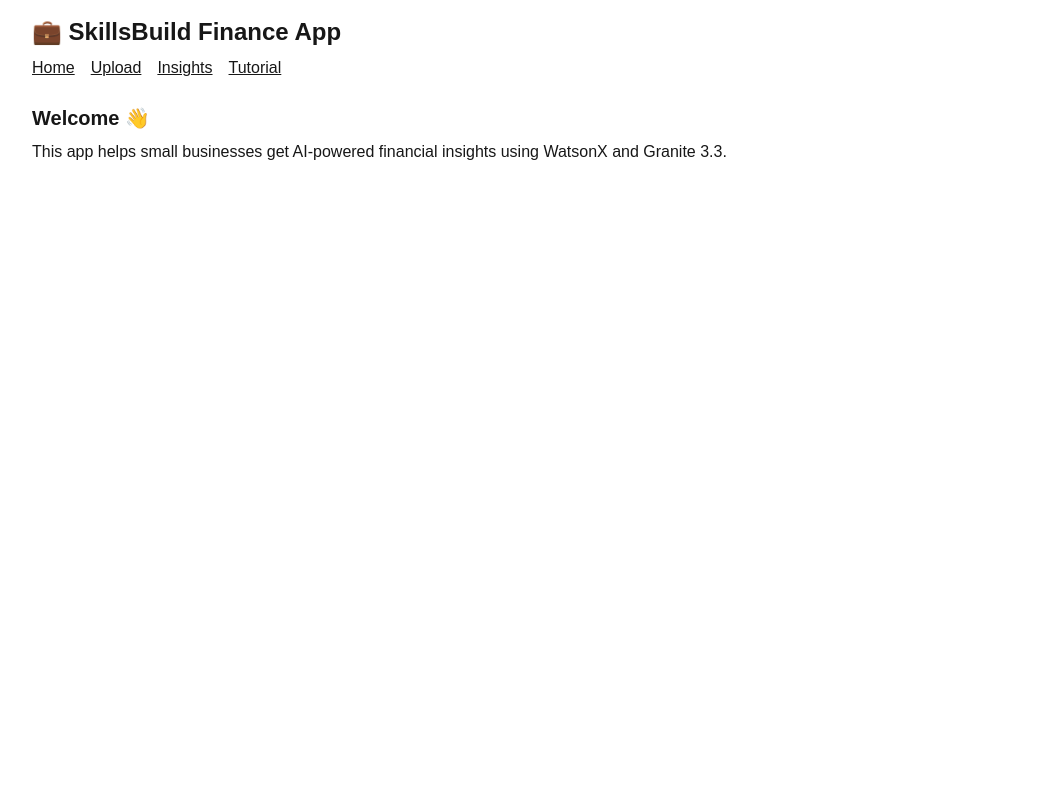
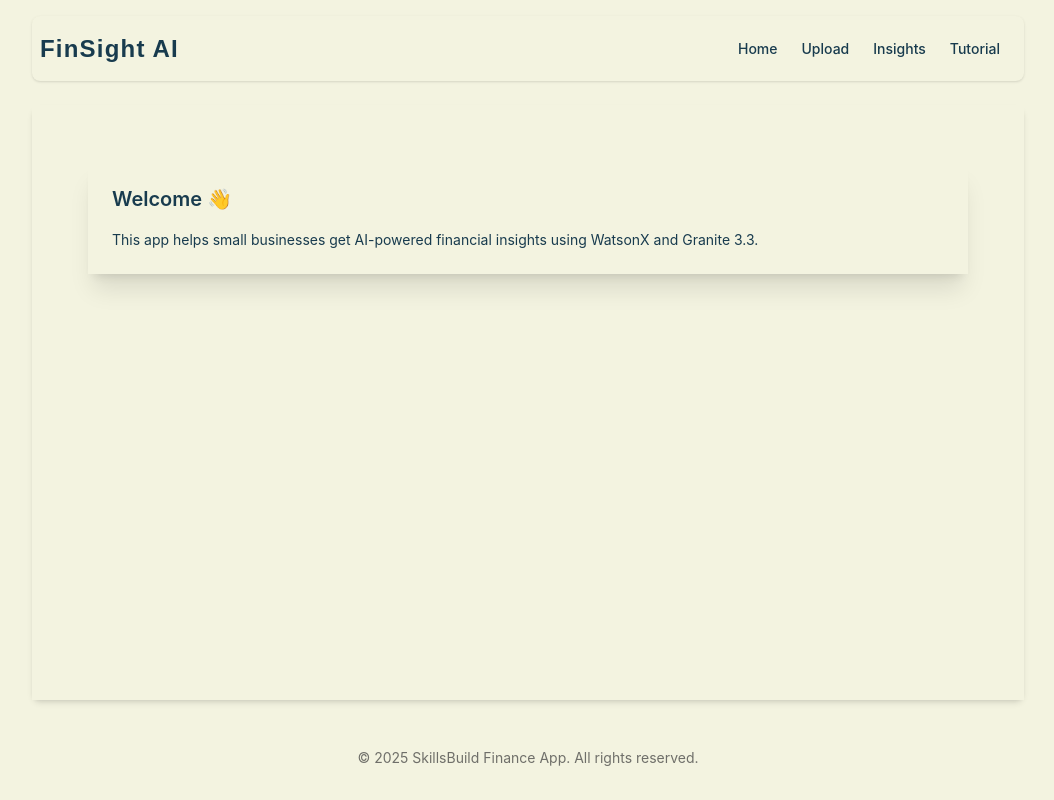
Before and after one commit to abbieDuan87/ibm-watsonx-finance, a Next.js app in the folder frontend/: page / in a window 1280 px wide. Shown: the whole page, without its empty margins (112-1166 px from the left). Built offline with nearby package versions, Linux system fonts and the light colour scheme.

Commit message:
chore: set the colour theme

```diff
--- a/frontend/package.json
+++ b/frontend/package.json
@@ -20,9 +20,11 @@
     "@types/node": "^20",
     "@types/react": "^19",
     "@types/react-dom": "^19",
+    "autoprefixer": "^10.4.21",
     "eslint": "^9",
     "eslint-config-next": "15.3.4",
-    "tailwindcss": "^4",
+    "postcss": "^8.5.6",
+    "tailwindcss": "^4.1.10",
     "typescript": "^5"
   }
 }
--- /dev/null
+++ b/frontend/src/app/components/Footer.tsx
@@ -0,0 +1,8 @@
+export default function Footer() {
+	return (
+		<footer className="mt-8 p-4 text-center text-sm text-base-content/60">
+			&copy; {new Date().getFullYear()} SkillsBuild Finance App. All rights
+			reserved.
+		</footer>
+	);
+}
--- /dev/null
+++ b/frontend/src/app/components/Header.tsx
@@ -0,0 +1,39 @@
+import Link from "next/link";
+
+export default function Header() {
+	return (
+		<header className="mb-6">
+			<div className="navbar bg-base-200 rounded-box shadow">
+				<div className="flex-1">
+					<span className="text-2xl font-bold font-title tracking-wider">
+						FinSight AI
+					</span>
+				</div>
+				<div className="flex-none">
+					<ul className="menu menu-horizontal px-1">
+						<li>
+							<Link href="/" className="font-medium">
+								Home
+							</Link>
+						</li>
+						<li>
+							<Link href="/upload" className="font-medium">
+								Upload
+							</Link>
+						</li>
+						<li>
+							<Link href="/insights" className="font-medium">
+								Insights
+							</Link>
+						</li>
+						<li>
+							<Link href="/tutorial" className="font-medium">
+								Tutorial
+							</Link>
+						</li>
+					</ul>
+				</div>
+			</div>
+		</header>
+	);
+}
--- a/frontend/src/app/globals.css
+++ b/frontend/src/app/globals.css
@@ -1,27 +1,35 @@
 @import "tailwindcss";
 @plugin "daisyui";
+@import url("https://fonts.googleapis.com/css2?family=Inter:wght@400;700&family=Oswald:wght@400;700&display=swap");
 
 :root {
-	--background: #ffffff;
-	--foreground: #171717;
+	--background: #f3f3e0;
+	--foreground: #183b4e;
 }
 
 @theme inline {
 	--color-background: var(--background);
 	--color-foreground: var(--foreground);
-	--font-sans: var(--font-geist-sans);
+	--color-primary: #dda853;
+	--color-secondary: #27548a;
+	--font-sans: "Inter", sans-serif;
+	--font-title: "Oswald", sans-serif;
 	--font-mono: var(--font-geist-mono);
 }
 
 @media (prefers-color-scheme: dark) {
 	:root {
-		--background: #0a0a0a;
-		--foreground: #ededed;
+		--background: #183b4e;
+		--foreground: #f3f3e0;
 	}
 }
 
 body {
 	background: var(--background);
 	color: var(--foreground);
-	font-family: Arial, Helvetica, sans-serif;
+	font-family: var(--font-sans);
 }
+
+div {
+	background-color: var(--background);
+}
--- a/frontend/src/app/layout.tsx
+++ b/frontend/src/app/layout.tsx
@@ -1,17 +1,7 @@
 import type { Metadata } from "next";
-import { Geist, Geist_Mono } from "next/font/google";
-import Link from "next/link";
 import "./globals.css";
-
-const geistSans = Geist({
-	variable: "--font-geist-sans",
-	subsets: ["latin"],
-});
-
-const geistMono = Geist_Mono({
-	variable: "--font-geist-mono",
-	subsets: ["latin"],
-});
+import Header from "./components/Header";
+import Footer from "./components/Footer";
 
 export const metadata: Metadata = {
 	title: "SkillsBuild Finance App",
@@ -25,28 +15,13 @@
 }>) {
 	return (
 		<html lang="en">
-			<body
-				className={`${geistSans.variable} ${geistMono.variable} antialiased bg-base-100 text-base-content font-sans`}
-			>
-				<div className="max-w-5xl mx-auto p-4">
-					<header className="mb-6">
-						<h1 className="text-2xl font-bold">💼 SkillsBuild Finance App</h1>
-						<nav className="mt-2 flex gap-4">
-							<Link href="/" className="link">
-								Home
-							</Link>
-							<Link href="/upload" className="link">
-								Upload
-							</Link>
-							<Link href="/insights" className="link">
-								Insights
-							</Link>
-							<Link href="/tutorial" className="link">
-								Tutorial
-							</Link>
-						</nav>
-					</header>
-					{children}
+			<body className="antialiased bg-base-100 text-base-content font-sans">
+				<div className="min-h-screen flex flex-col max-w-5xl mx-auto p-4">
+					<Header />
+					<div className="flex-1 card bg-base-100 shadow-md">
+						<div className="card-body">{children}</div>
+					</div>
+					<Footer />
 				</div>
 			</body>
 		</html>
--- a/frontend/src/app/page.tsx
+++ b/frontend/src/app/page.tsx
@@ -1,11 +1,15 @@
 export default function Home() {
 	return (
-		<main>
-			<h2 className="text-xl font-semibold">Welcome 👋</h2>
-			<p className="mt-2">
-				This app helps small businesses get AI-powered financial insights using
-				WatsonX and Granite 3.3.
-			</p>
+		<main className="p-8">
+			<div className="card bg-base-100 shadow-xl">
+				<div className="card-body">
+					<h2 className="card-title text-xl font-semibold">Welcome 👋</h2>
+					<p className="mt-2">
+						This app helps small businesses get AI-powered financial insights
+						using WatsonX and Granite 3.3.
+					</p>
+				</div>
+			</div>
 		</main>
 	);
 }
```
Also changed, not shown: 1 other file (tests, documents, lock files or other folders).
